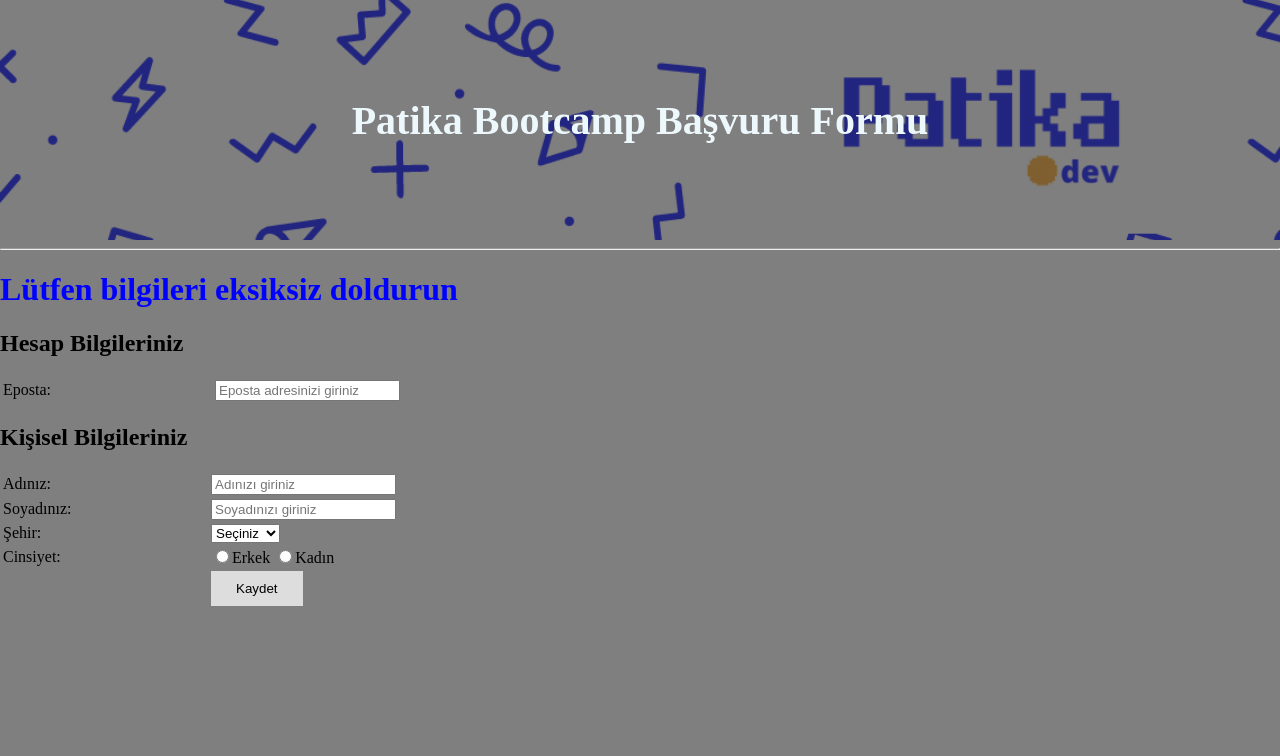
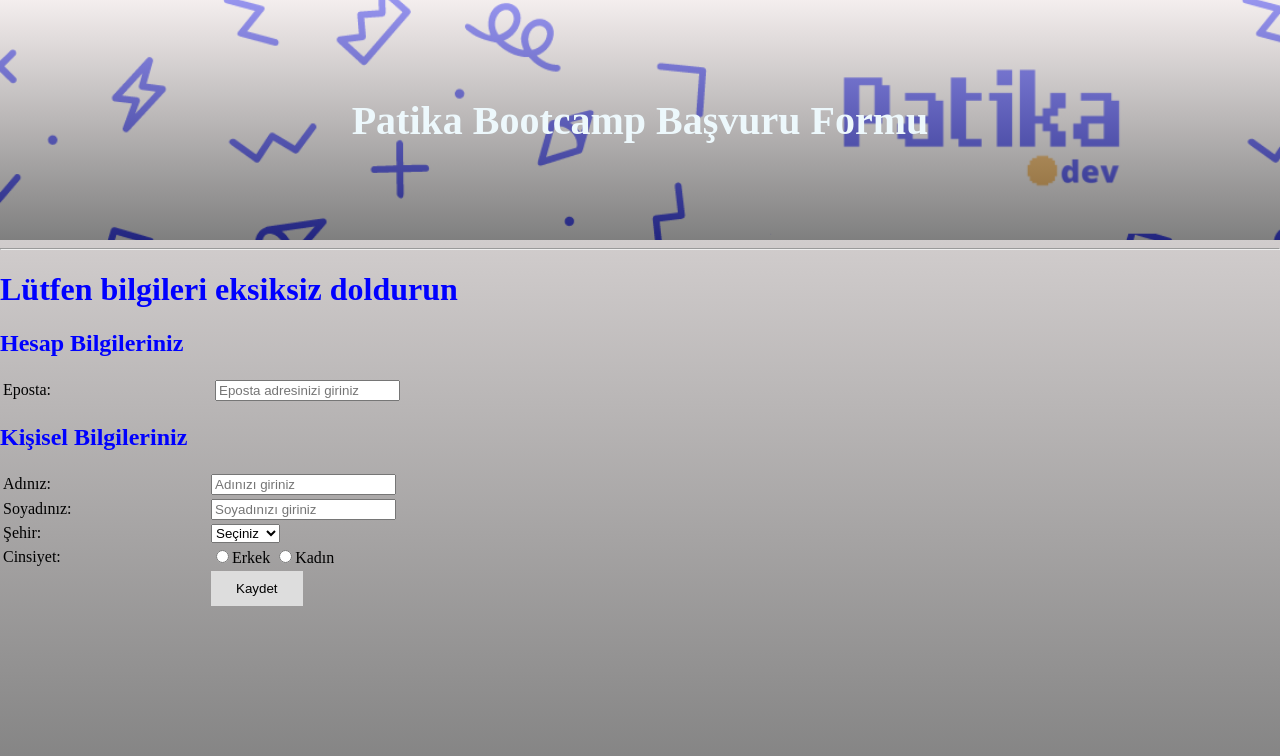
Before and after one commit to Kofana-Software-Developer-Bootcamp/assignment1-senbatuhan, a plain HTML site: page index.html in a window 1280 px wide. Drawn offline with Linux system fonts and the light colour scheme.

Commit message:
for h2 some css specs changed

```diff
--- a/style.css
+++ b/style.css
@@ -4,11 +4,11 @@ body, html {
   }
 
   body{
-      background-image: linear-gradient(rgba(0, 0, 0, 0.5), rgba(0, 0, 0, 0.5));
+      background-image: linear-gradient(rgba(233, 221, 221, 0.5), rgba(0, 0, 0, 0.5));
 
   }
   .header {
-      background-image: linear-gradient(rgba(0, 0, 0, 0.5), rgba(0, 0, 0, 0.5)), url("upper.png");
+      background-image: linear-gradient(rgba(233, 221, 221, 0.5), rgba(0, 0, 0, 0.5)), url("upper.png");
       height: 30%;
       background-position: center;
       background-repeat: no-repeat;
@@ -33,6 +33,9 @@ body, html {
   h1{
       color:blue;
   }
+  h2{
+    color: blue;
+  }
   .button {
     border: none;
     outline: 0;
```
